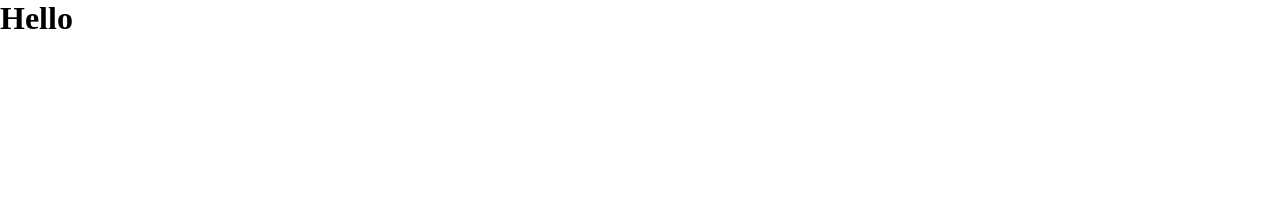
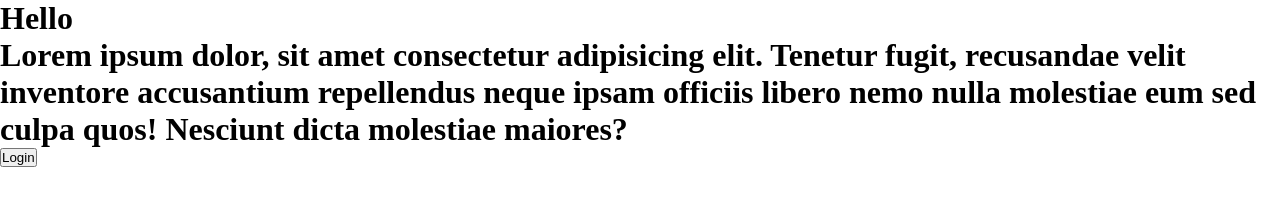
Before and after one commit to Muhammadmirzo123/18-dars, a plain HTML site: page index.html in a window 1280 px wide. Drawn offline with Linux system fonts and the light colour scheme.

Commit message:
h1 tag aded and button

```diff
--- a/index.html
+++ b/index.html
@@ -8,8 +8,8 @@
 </head>
 <body>
     <h1>Hello</h1>
-
-
+    <h1>Lorem ipsum dolor, sit amet consectetur adipisicing elit. Tenetur fugit, recusandae velit inventore accusantium repellendus neque ipsam officiis libero nemo nulla molestiae eum sed culpa quos! Nesciunt dicta molestiae maiores?</h1>
+    <button>Login</button>
 
 
 
```
